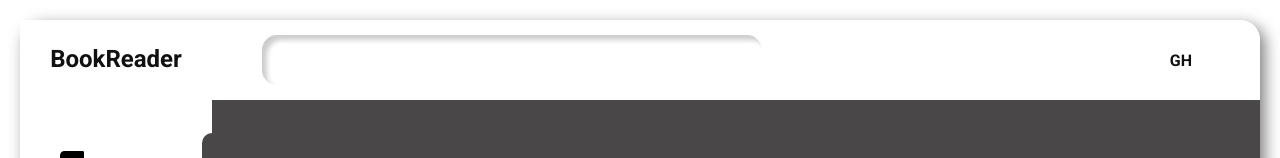
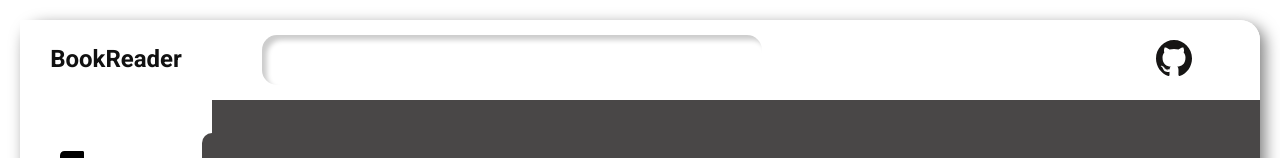
Before and after one commit to NumerDev/BookReader, a React (Vite) app: page / in a window 1280 px wide. Shown: the top 158 px of the page. Built offline with nearby package versions, Linux system fonts and the light colour scheme.

Commit message:
Added github icon asset

```diff
--- a/src/templates/MainTemplate/TopBar/TopBar.jsx
+++ b/src/templates/MainTemplate/TopBar/TopBar.jsx
@@ -1,10 +1,13 @@
 import { MenuLink, SearchBar, TopBarWrapper } from './TopBar.styles';
+import GithubIcon from '../../../assets/GithubIcon.svg';
 
 const TopBar = () => {
   return (
     <TopBarWrapper>
       <SearchBar></SearchBar>
-      <MenuLink to="/">GH</MenuLink>
+      <MenuLink to="/">
+        <img src={GithubIcon} alt="" />
+      </MenuLink>
     </TopBarWrapper>
   );
 };
```
Also changed, not shown: src/assets/GithubIcon.svg (added).
